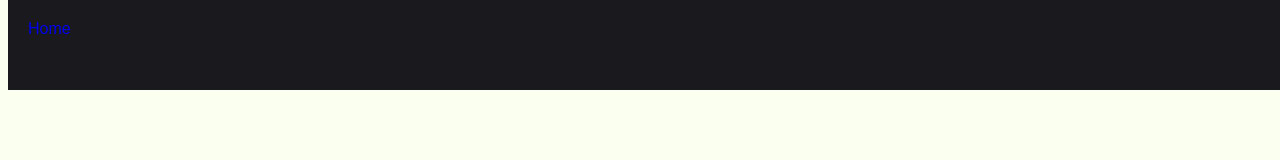
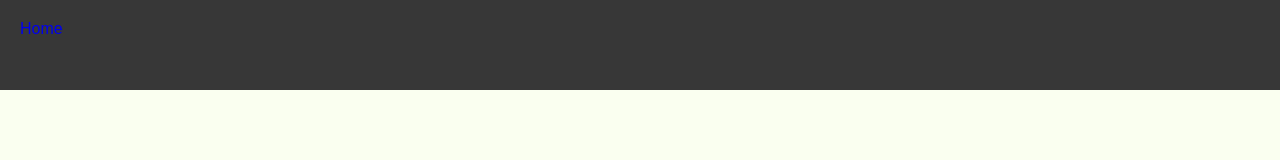
Before and after one commit to edugational/edugational.github.io, a plain HTML site: page index.html in a window 1280 px wide. Drawn offline with Linux system fonts and the light colour scheme.

Commit message:
Update style.css

```diff
--- a/style.css
+++ b/style.css
@@ -1,11 +1,8 @@
 * {
-  margin:none;
+  margin:0;
   padding:none;
 }
-html body {
-  margin:none;
-  padding:none;
-}
+
 body {
   font-family: sans-serif;
   background-color: rgb(250,255,240);
@@ -19,7 +16,7 @@ a:hover {
 }
 
 #top-nav {
-  background-color: rgb(25,25,30);
+  background-color: rgb(55,55,55);
   color:white;
   top:0;
   position:fixed;
```
